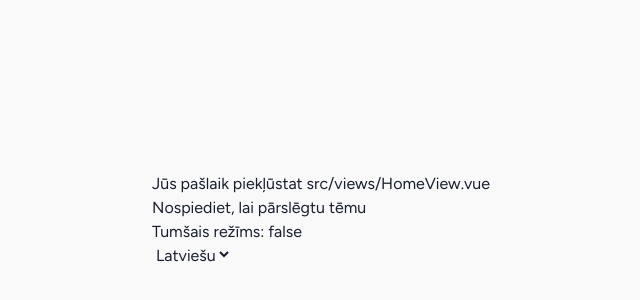
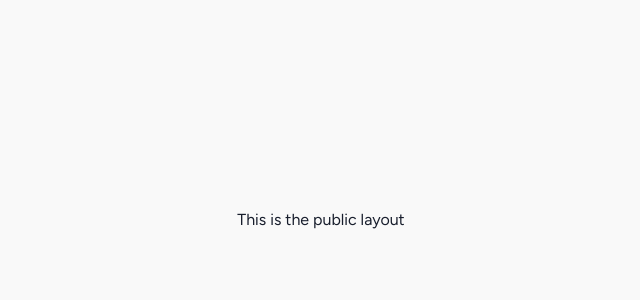
Before and after one commit to AlensAleksandrs/Indrikis.app, a Vue app: page / in a window 1280 px wide. Shown: the part 180-480 px from the top of the page, without its empty margins (319-959 px from the left). Built offline with nearby package versions, Linux system fonts and the light colour scheme.

Commit message:
feat(theme, layout): remove white flash on reload and add layout structures for views

```diff
--- a/index.html
+++ b/index.html
@@ -1,10 +1,21 @@
 <!doctype html>
-<html lang="">
+<html lang="" class="bg-b-l-default dark:bg-b-d-l8">
   <head>
     <meta charset="UTF-8" />
     <link rel="icon" href="/favicon.ico" />
     <meta name="viewport" content="width=device-width, initial-scale=1.0" />
     <title>Indriķis</title>
+
+    <style>
+        html { background: #f9f9f9; }
+        html.dark { background: #1a1a1a; }
+    </style>
+    <script>
+      (function() {
+        const theme = localStorage.getItem('theme');
+        if (theme === 'dark' || (!theme && window.matchMedia('(prefers-color-scheme: dark)').matches)) {
+          document.documentElement.classList.add('dark');}})();
+    </script>
   </head>
   <body>
     <div
--- a/src/App.vue
+++ b/src/App.vue
@@ -1,10 +1,22 @@
 <script setup lang="ts">
-import { useDark } from '@vueuse/core'
-useDark()
+import { useRoute } from 'vue-router'
+import PublicLayout from '@/layouts/PublicLayout.vue'
+import AuthLayout from '@/layouts/AuthLayout.vue'
+import DashboardLayout from '@/layouts/DashboardLayout.vue'
+
+const route = useRoute()
+
+const layouts = {
+  public: PublicLayout,
+  auth: AuthLayout,
+  dashboard: DashboardLayout,
+}
 </script>
 
 <template>
-  <RouterView />
+  <component :is="layouts[route.meta.layout] || PublicLayout">
+    <RouterView />
+  </component>
 </template>
 
 <style scoped></style>
--- /dev/null
+++ b/src/layouts/AuthLayout.vue
@@ -0,0 +1,11 @@
+<script setup>
+
+</script>
+
+<template>
+  This is the auth layout
+</template>
+
+<style scoped>
+
+</style>
--- /dev/null
+++ b/src/layouts/DashboardLayout.vue
@@ -0,0 +1,12 @@
+<script setup>
+
+</script>
+
+<template>
+  This is the dashboard layout
+
+</template>
+
+<style scoped>
+
+</style>
--- /dev/null
+++ b/src/layouts/PublicLayout.vue
@@ -0,0 +1,12 @@
+<script setup>
+
+</script>
+
+<template>
+<h1 class="text-t-l-default dark:text-t-d-default">This is the public layout</h1>
+  <RouterView />
+</template>
+
+<style scoped>
+
+</style>
--- a/src/router/index.js
+++ b/src/router/index.js
@@ -1,14 +1,19 @@
 import { createRouter, createWebHistory } from 'vue-router'
+
 import HomeView from '../views/HomeView.vue'
+import LandingView from '@/views/LandingView.vue'
+import LoginView from '@/views/LoginView.vue'
+import PrivacyPolicyView from '@/views/PrivacyPolicyView.vue'
+import DashboardView from '@/views/DashboardView.vue'
 
 const router = createRouter({
   history: createWebHistory(import.meta.env.BASE_URL),
   routes: [
-    {
-      path: '/',
-      name: 'home',
-      component: HomeView,
-    },
+    { path: '/test', name: 'test', component: HomeView, },
+    { path: '/', name: 'Landing Page', component: LandingView, },
+    { path: '/login', name: 'Login', component: LoginView, },
+    { path: '/privacy-policy', name: 'Privacy Policy', component: PrivacyPolicyView, },
+    { path: '/dashboard', name: 'Dashboard', component: DashboardView, },
   ],
 })
 
--- /dev/null
+++ b/src/types/router.d.ts
@@ -0,0 +1,8 @@
+import 'vue-router'
+
+declare module 'vue-router' {
+  interface RouteMeta {
+    layout?: 'public' | 'auth' | 'dashboard'
+    requiresAuth?: boolean
+  }
+}
--- /dev/null
+++ b/src/views/DashboardView.vue
@@ -0,0 +1,11 @@
+<script setup>
+
+</script>
+
+<template>
+
+</template>
+
+<style scoped>
+
+</style>
--- /dev/null
+++ b/src/views/LandingView.vue
@@ -0,0 +1,11 @@
+<script setup>
+
+</script>
+
+<template>
+
+</template>
+
+<style scoped>
+
+</style>
--- /dev/null
+++ b/src/views/LoginView.vue
@@ -0,0 +1,11 @@
+<script setup>
+
+</script>
+
+<template>
+
+</template>
+
+<style scoped>
+
+</style>
--- /dev/null
+++ b/src/views/PrivacyPolicyView.vue
@@ -0,0 +1,11 @@
+<script setup>
+
+</script>
+
+<template>
+
+</template>
+
+<style scoped>
+
+</style>
```
